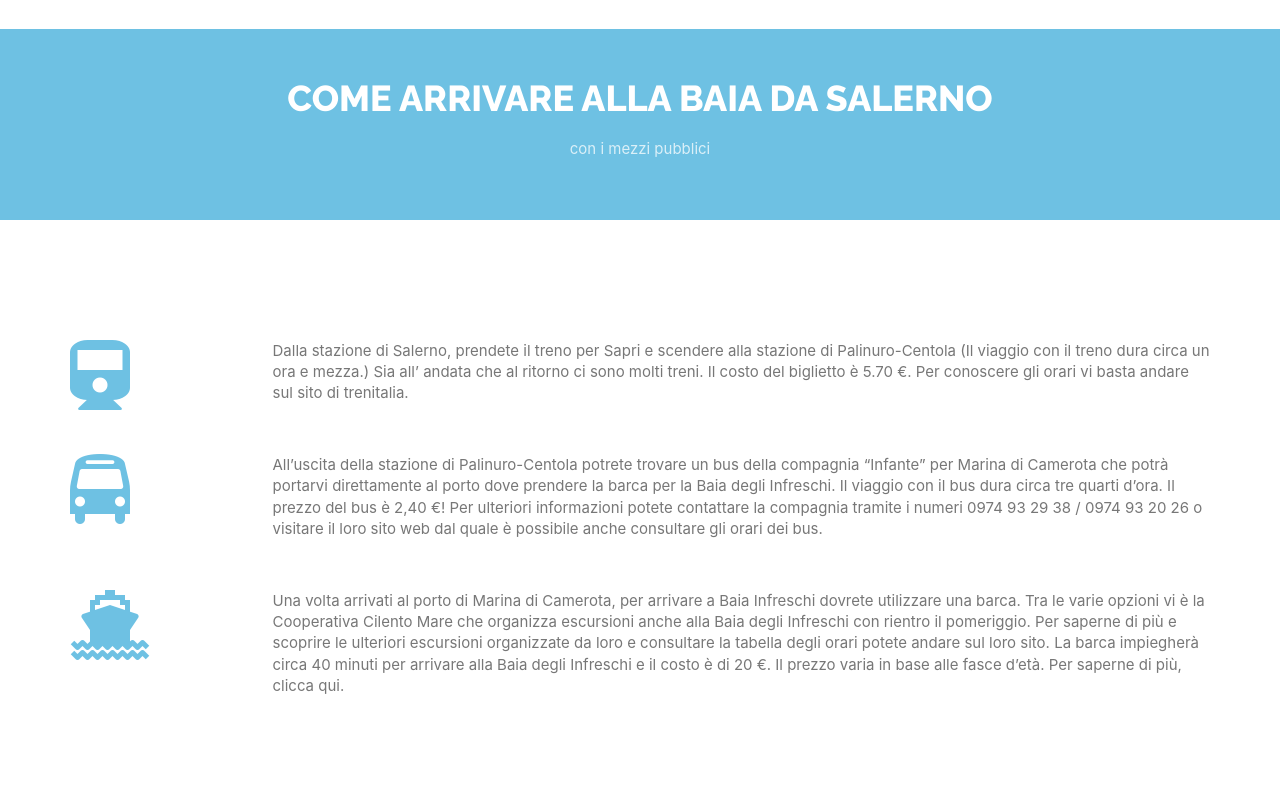
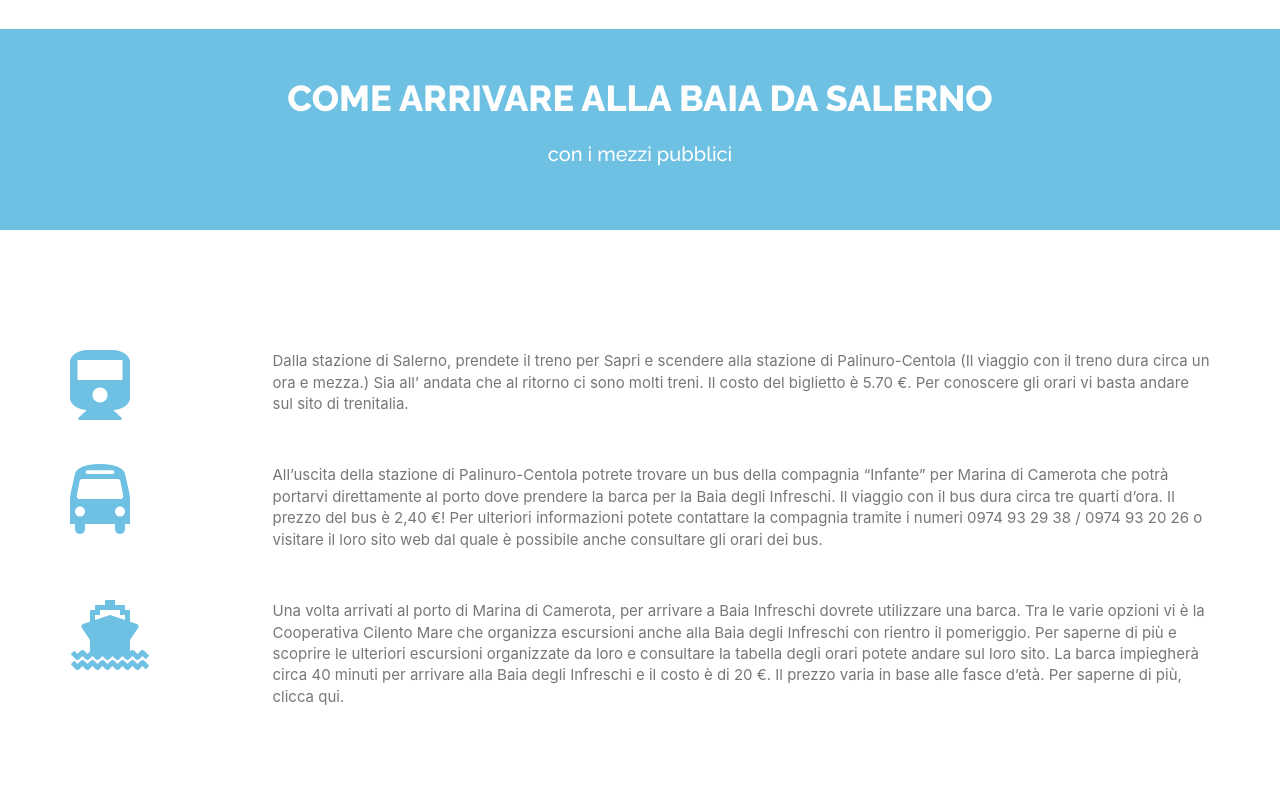
Before and after one commit to GianMen91/BaiaInfreschiWebpage, a React (Create React App) app: page / in a window 1280 px wide. Shown: the part 1160-1960 px from the top of the page. Built offline with nearby package versions, Linux system fonts and the light colour scheme; what smooth-scroll would draw is missing.

Commit message:
improve banner

```diff
--- a/src/components/banner.jsx
+++ b/src/components/banner.jsx
@@ -7,7 +7,7 @@ export const Banner = (props) => {
       <div className="container">
         <div className="section-title">
           <h2>{props.title}</h2>
-          <p>{props.text}</p>
+          <h3>{props.text}</h3>
         </div>
       </div>
     </div>
```
